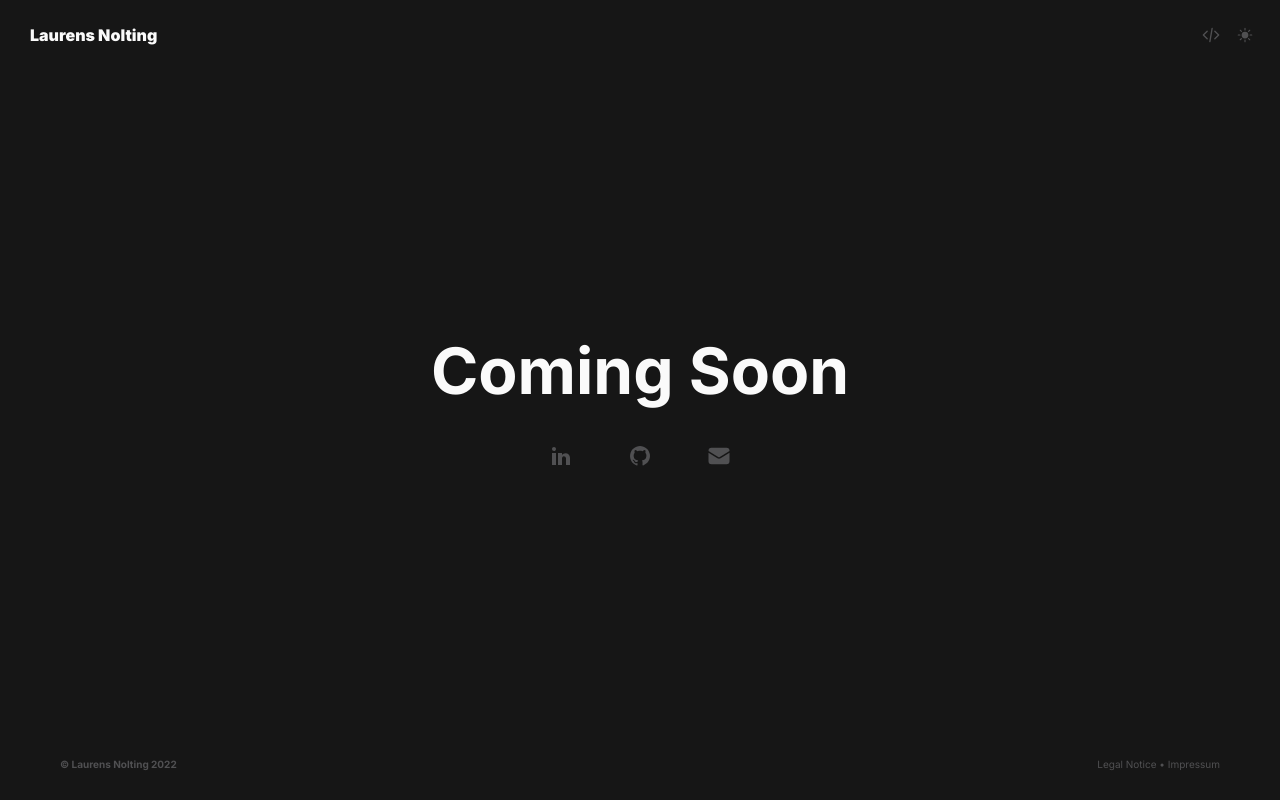
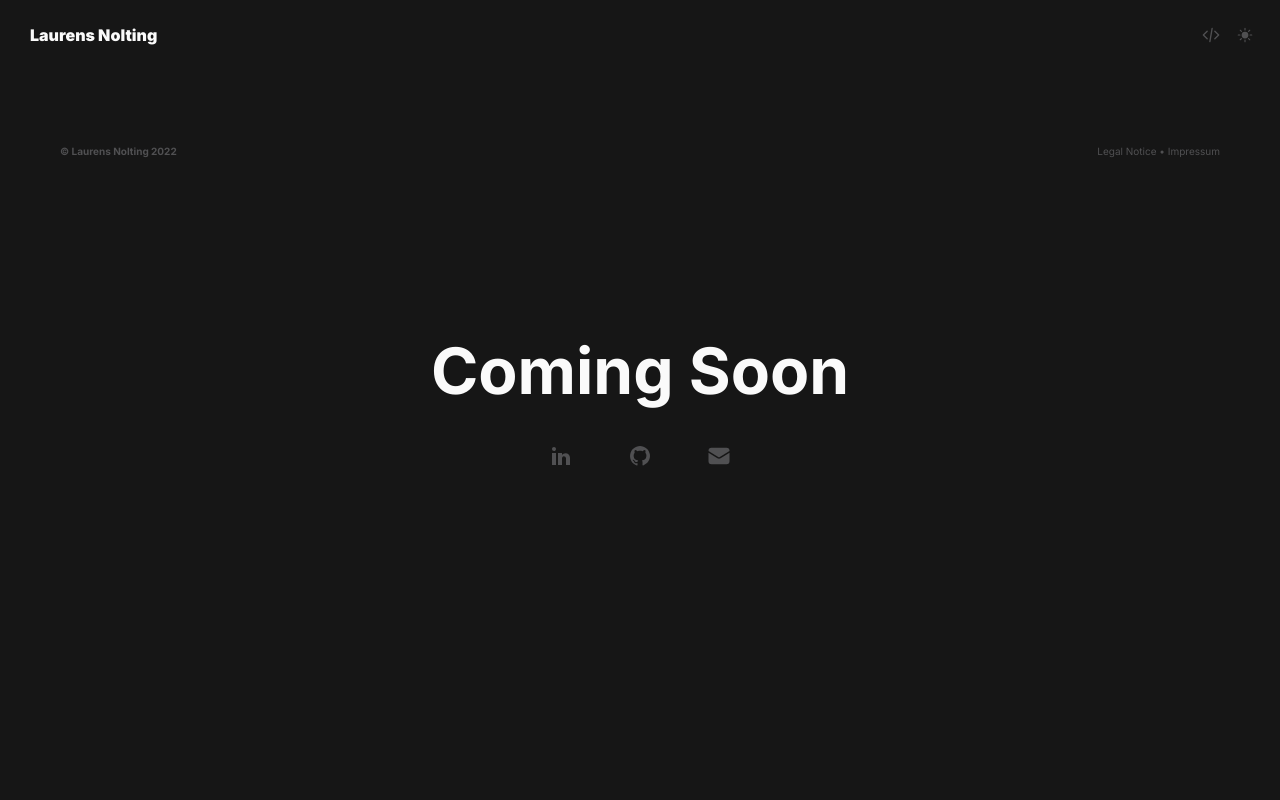
Before and after one commit to laurensnol/portfolio, a React (Create React App) app: page / in a window 1280 px wide. Built offline with nearby package versions, Linux system fonts and the light colour scheme.

Commit message:
Updated the styling of Footer

```diff
--- a/src/components/Footer/Footer.scss
+++ b/src/components/Footer/Footer.scss
@@ -1,9 +1,5 @@
 footer {
-  position: absolute;
-  padding-top: 50px;
-  bottom: 30px;
-  left: 60px;
-  right: 60px;
+  padding: 50px 60px 50px 60px;
   display: flex;
   flex-direction: row;
   justify-content: space-between;
```
